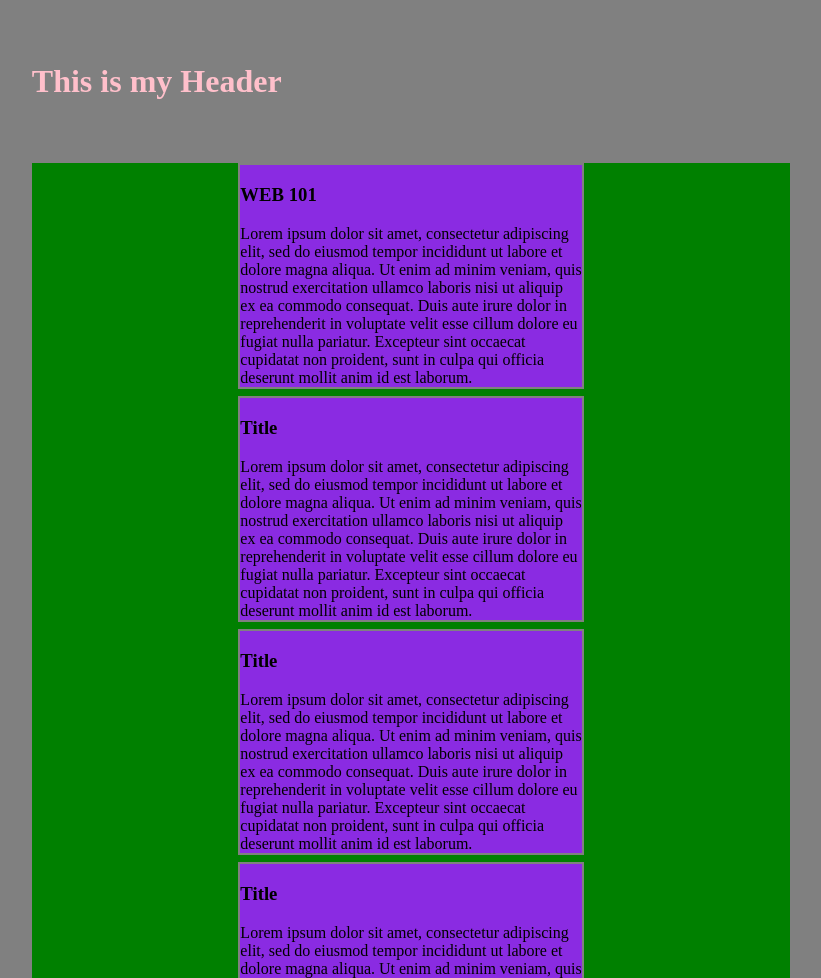
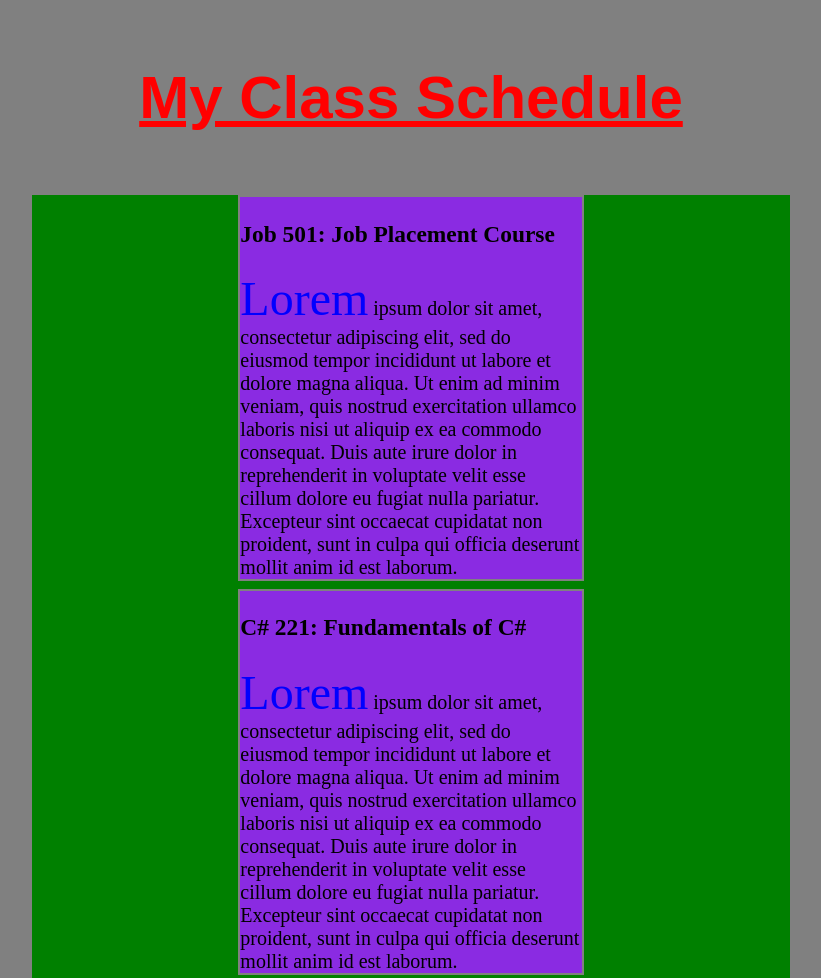
Before and after one commit to granadosrafael/LCA_web101_Rafael_Granados, a plain HTML site: page MyPortfolio/src/blog.html in a window 1280 px wide. Shown: the top 978 px of the page, without its empty margins (229-1050 px from the left). Drawn offline with Linux system fonts and the light colour scheme.

Commit message:
Add files via upload

```diff
--- /dev/null
+++ b/MyPortfolio/src/blog-style.css
@@ -0,0 +1,48 @@
+h1 {
+    color: red;
+    width: 60%;
+    margin: 5% auto;
+    font-size: 60px;
+    text-decoration: underline;
+
+}
+
+nav > a {
+    margin: 2% 1% 3%;
+    height: 10%;
+    width: 15%;
+    font-family: Arial, Helvetica, sans-serif;
+    font-size: 20px;
+    background: transparent;
+
+    text-align: center;
+
+  }
+
+  body{
+
+background: grey;
+
+}
+
+main {
+    background: green;
+    width: 60%;
+    margin: 5% auto;
+}
+article {
+    margin: 1% auto;
+    border: solid grey 2px;
+    background: blueviolet;
+    font-size: 20px;
+    width: 45%;
+}
+
+article: hover {
+    background: red;
+}
+
+article:hover > h3
+ {
+    color: blue;
+ }
--- a/MyPortfolio/src/blog.html
+++ b/MyPortfolio/src/blog.html
@@ -2,28 +2,33 @@
     <html>
         <head>
             <title> My Blog</title>
-            <link rel="stylesheet" href="./style.css"
+            <link rel="stylesheet" href="./blog-style.css"
         </head>
         <body>
             <header>
-                <h1> This is my Header</h1>
+                <nav>
+                    <a>
+                        <h1> My Class Schedule </h1>
+                    </a>
+                </nav>
+
 
             </header>
             <main>
                 <article>
-                    <h3>WEB 101</h3>Lorem ipsum dolor sit amet, consectetur adipiscing elit, sed do eiusmod tempor incididunt ut labore et dolore magna aliqua. Ut enim ad minim veniam, quis nostrud exercitation ullamco laboris nisi ut aliquip ex ea commodo consequat. Duis aute irure dolor in reprehenderit in voluptate velit esse cillum dolore eu fugiat nulla pariatur. Excepteur sint occaecat cupidatat non proident, sunt in culpa qui officia deserunt mollit anim id est laborum.
+                    <h3>Job 501: Job Placement Course</h3> <span style="color:blue"><font size= 8>Lorem</font></span> ipsum dolor sit amet, consectetur adipiscing elit, sed do eiusmod tempor incididunt ut labore et dolore magna aliqua. Ut enim ad minim veniam, quis nostrud exercitation ullamco laboris nisi ut aliquip ex ea commodo consequat. Duis aute irure dolor in reprehenderit in voluptate velit esse cillum dolore eu fugiat nulla pariatur. Excepteur sint occaecat cupidatat non proident, sunt in culpa qui officia deserunt mollit anim id est laborum.
                 </article>
                 <article>
-                    <h3>Title</h3> Lorem ipsum dolor sit amet, consectetur adipiscing elit, sed do eiusmod tempor incididunt ut labore et dolore magna aliqua. Ut enim ad minim veniam, quis nostrud exercitation ullamco laboris nisi ut aliquip ex ea commodo consequat. Duis aute irure dolor in reprehenderit in voluptate velit esse cillum dolore eu fugiat nulla pariatur. Excepteur sint occaecat cupidatat non proident, sunt in culpa qui officia deserunt mollit anim id est laborum.
+                    <h3>C# 221: Fundamentals of C#</h3> <span style="color:blue"><font size= 12>Lorem</font></span> ipsum dolor sit amet, consectetur adipiscing elit, sed do eiusmod tempor incididunt ut labore et dolore magna aliqua. Ut enim ad minim veniam, quis nostrud exercitation ullamco laboris nisi ut aliquip ex ea commodo consequat. Duis aute irure dolor in reprehenderit in voluptate velit esse cillum dolore eu fugiat nulla pariatur. Excepteur sint occaecat cupidatat non proident, sunt in culpa qui officia deserunt mollit anim id est laborum.
                 </article>
                  <article>
-                    <h3>Title</h3>Lorem ipsum dolor sit amet, consectetur adipiscing elit, sed do eiusmod tempor incididunt ut labore et dolore magna aliqua. Ut enim ad minim veniam, quis nostrud exercitation ullamco laboris nisi ut aliquip ex ea commodo consequat. Duis aute irure dolor in reprehenderit in voluptate velit esse cillum dolore eu fugiat nulla pariatur. Excepteur sint occaecat cupidatat non proident, sunt in culpa qui officia deserunt mollit anim id est laborum.
+                    <h3>C# 321: .NET Intermediate</h3><span style="color:blue"><font size= 12>Lorem</font></span> ipsum dolor sit amet, consectetur adipiscing elit, sed do eiusmod tempor incididunt ut labore et dolore magna aliqua. Ut enim ad minim veniam, quis nostrud exercitation ullamco laboris nisi ut aliquip ex ea commodo consequat. Duis aute irure dolor in reprehenderit in voluptate velit esse cillum dolore eu fugiat nulla pariatur. Excepteur sint occaecat cupidatat non proident, sunt in culpa qui officia deserunt mollit anim id est laborum.
                  </article>
                  <article>
-                    <h3>Title</h3>Lorem ipsum dolor sit amet, consectetur adipiscing elit, sed do eiusmod tempor incididunt ut labore et dolore magna aliqua. Ut enim ad minim veniam, quis nostrud exercitation ullamco laboris nisi ut aliquip ex ea commodo consequat. Duis aute irure dolor in reprehenderit in voluptate velit esse cillum dolore eu fugiat nulla pariatur. Excepteur sint occaecat cupidatat non proident, sunt in culpa qui officia deserunt mollit anim id est laborum.
+                    <h3>C# 421: .NET Advanced</h3><span style="color:blue"><font size= 12>Lorem</font></span>ipsum dolor sit amet, consectetur adipiscing elit, sed do eiusmod tempor incididunt ut labore et dolore magna aliqua. Ut enim ad minim veniam, quis nostrud exercitation ullamco laboris nisi ut aliquip ex ea commodo consequat. Duis aute irure dolor in reprehenderit in voluptate velit esse cillum dolore eu fugiat nulla pariatur. Excepteur sint occaecat cupidatat non proident, sunt in culpa qui officia deserunt mollit anim id est laborum.
              </article>
              <article>
-                    <h3>Title</h3>Lorem ipsum dolor sit amet, consectetur adipiscing elit, sed do eiusmod tempor incididunt ut labore et dolore magna aliqua. Ut enim ad minim veniam, quis nostrud exercitation ullamco laboris nisi ut aliquip ex ea commodo consequat. Duis aute irure dolor in reprehenderit in voluptate velit esse cillum dolore eu fugiat nulla pariatur. Excepteur sint occaecat cupidatat non proident, sunt in culpa qui officia deserunt mollit anim id est laborum.
+                    <h3>Job 501: Job Placement Course</h3><span style="color:blue"><font size= 12>Lorem</font></span> ipsum dolor sit amet, consectetur adipiscing elit, sed do eiusmod tempor incididunt ut labore et dolore magna aliqua. Ut enim ad minim veniam, quis nostrud exercitation ullamco laboris nisi ut aliquip ex ea commodo consequat. Duis aute irure dolor in reprehenderit in voluptate velit esse cillum dolore eu fugiat nulla pariatur. Excepteur sint occaecat cupidatat non proident, sunt in culpa qui officia deserunt mollit anim id est laborum.
          </article>
 
             </main>
```
